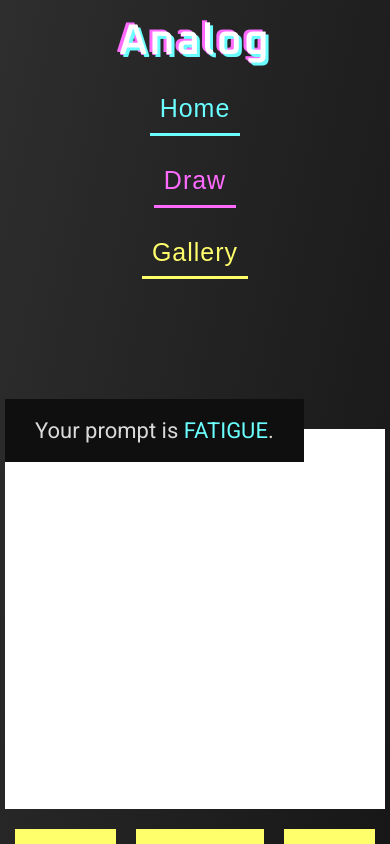
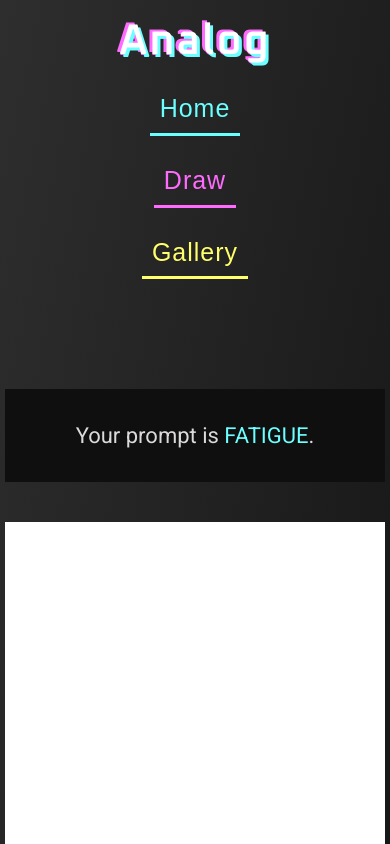
Before and after one commit to Olcatsy/analog, a React (Create React App) app: page / in a window 390 px wide. Both pictures are taken after a click on the button "Draw". Shown: the top 844 px of the page. Built offline with nearby package versions, Linux system fonts and the light colour scheme.

Commit message:
the prompt takes up most of the width on mobile

```diff
--- a/src/App.css
+++ b/src/App.css
@@ -291,7 +291,7 @@ nav ul {
   display: flex;
 }
 
-.canvasButtons button {
+.canvasButton {
   margin: 0 10px;
 }
 
@@ -428,13 +428,20 @@ footer a {
   }
 
   .prompt {
-    transform: initial;
+    position: static;
+    width: 100%;
+    transform: translate(0, 0);
+    padding: 30px;
   }
 
   .drawCopy {
     width: 100%;
     margin: 60px 20px 0;
     text-align: justify;
+  }
+
+  .canvasButton {
+    align-self: stretch;
   }
 
   /* GALLERY */
--- a/src/components/draw/Canvas.js
+++ b/src/components/draw/Canvas.js
@@ -163,11 +163,11 @@ class Canvas extends Component {
 
         <div className="canvasButtons">
 
-          <button className="yellowButton" onClick={this.clear}>Clear</button>
+          <button className="yellowButton canvasButton" onClick={this.clear}>Clear</button>
 
-          <button className="yellowButton">New Drawing</button>
+          <button className="yellowButton canvasButton">New Drawing</button>
 
-          <PostButton userDrawing={this.state.drawingStr} chosenPrompt={this.props.chosenPrompt}/>
+          <PostButton className="canvasButton" userDrawing={this.state.drawingStr} chosenPrompt={this.props.chosenPrompt}/>
         </div>
       </div>
     );
--- a/src/components/draw/PostButton.js
+++ b/src/components/draw/PostButton.js
@@ -55,7 +55,7 @@ class PostButton extends Component {
   render() {
     return (
       <div className="post">
-        <button className="postButton yellowButton" onClick={this.pushToDb}>Post</button>
+        <button className="yellowButton canvasButton" onClick={this.pushToDb}>Post</button>
 
         {
           this.state.showModal
```
